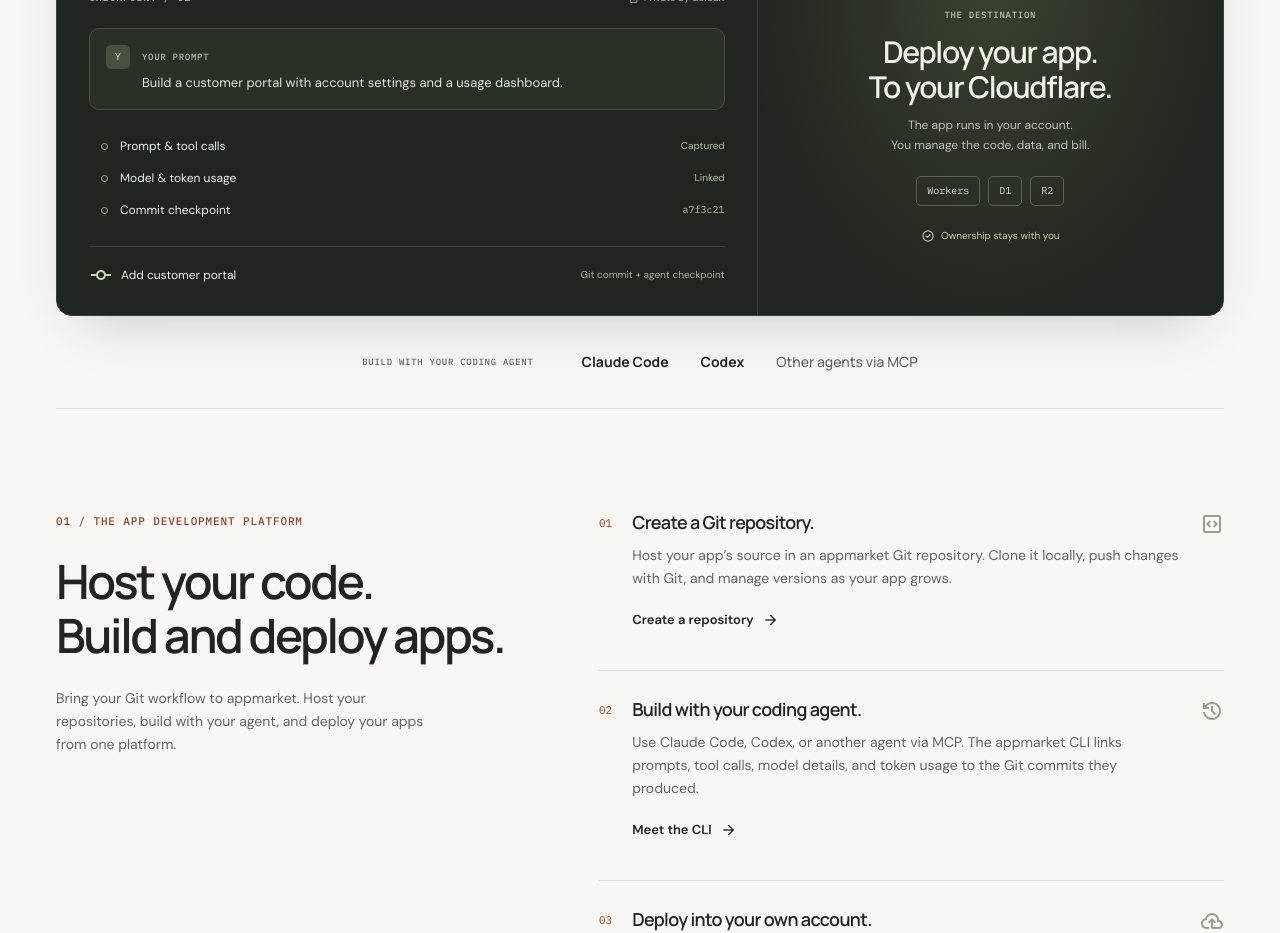
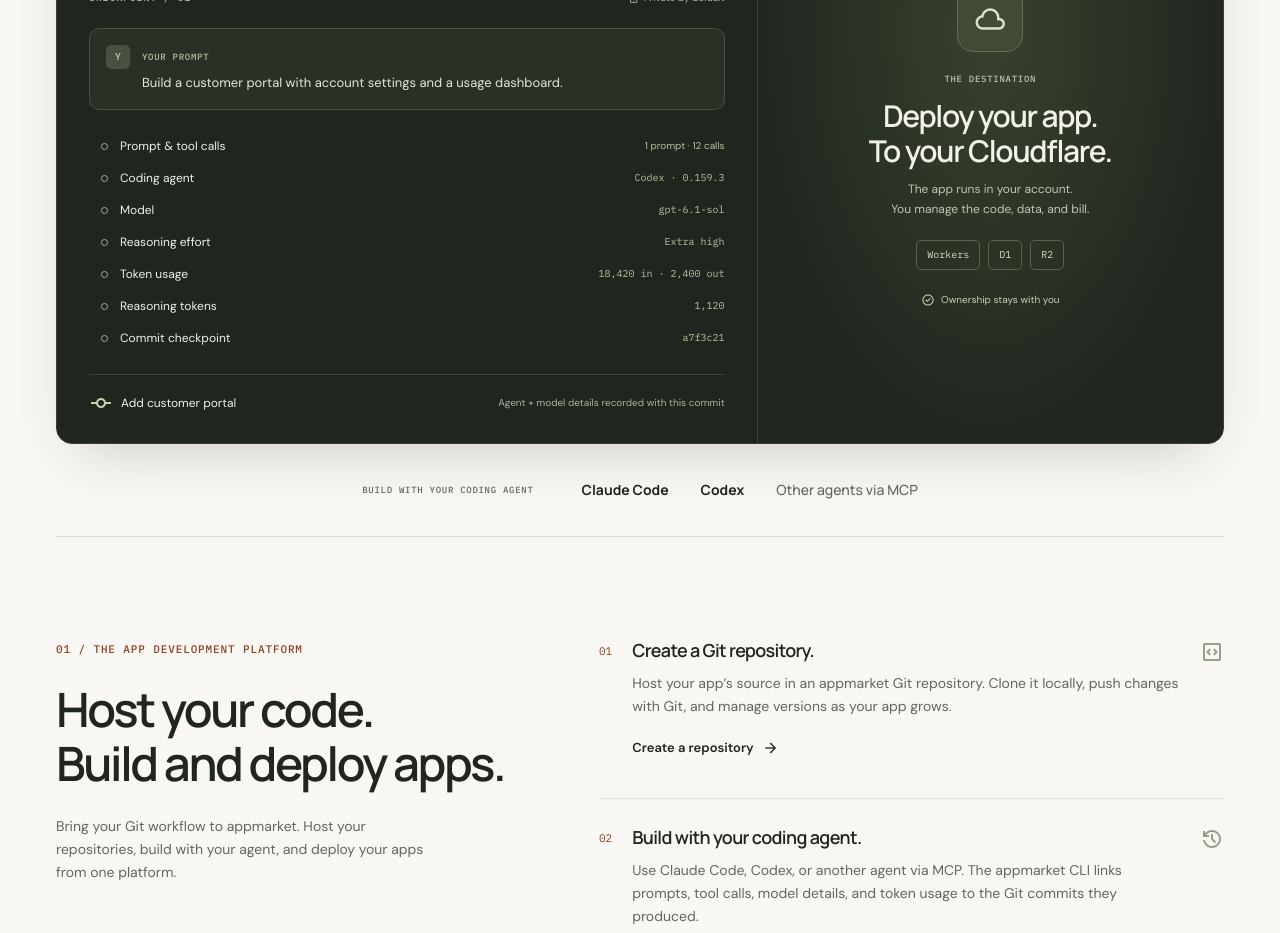
Before and after one commit to AppMarket-org/app, an Angular app in the folder apps/web/: page / in a window 1280 px wide. Shown: the part 880-1813 px from the top of the page. Built offline with nearby package versions, Linux system fonts and the light colour scheme; no server answers.

Commit message:
Show recorded model details in homepage commit example (#227)

```diff
--- a/apps/web/src/app/pages/home/workspace-preview/workspace-preview.html
+++ b/apps/web/src/app/pages/home/workspace-preview/workspace-preview.html
@@ -26,14 +26,30 @@
           <p>Build a customer portal with account settings and a usage dashboard.</p>
         </div>
       </div>
-      <div class="trace">
+      <div class="trace" aria-label="Recorded checkpoint details for commit a7f3c21">
         <div>
           <span class="trace-dot" aria-hidden="true"></span><span>Prompt &amp; tool calls</span
-          ><span class="trace-detail">Captured</span>
+          ><span class="trace-detail">1 prompt · 12 calls</span>
         </div>
         <div>
-          <span class="trace-dot" aria-hidden="true"></span><span>Model &amp; token usage</span
-          ><span class="trace-detail">Linked</span>
+          <span class="trace-dot" aria-hidden="true"></span><span>Coding agent</span
+          ><code>Codex · 0.159.3</code>
+        </div>
+        <div>
+          <span class="trace-dot" aria-hidden="true"></span><span>Model</span
+          ><code>gpt-6.1-sol</code>
+        </div>
+        <div>
+          <span class="trace-dot" aria-hidden="true"></span><span>Reasoning effort</span
+          ><code>Extra high</code>
+        </div>
+        <div>
+          <span class="trace-dot" aria-hidden="true"></span><span>Token usage</span
+          ><code>18,420 in · 2,400 out</code>
+        </div>
+        <div>
+          <span class="trace-dot" aria-hidden="true"></span><span>Reasoning tokens</span
+          ><code>1,120</code>
         </div>
         <div>
           <span class="trace-dot" aria-hidden="true"></span><span>Commit checkpoint</span
@@ -42,7 +58,7 @@
       </div>
       <div class="commit">
         <mat-icon aria-hidden="true">commit</mat-icon><span>Add customer portal</span
-        ><span class="commit-note">Git commit + agent checkpoint</span>
+        ><span class="commit-note">Agent + model details recorded with this commit</span>
       </div>
     </div>
     <div class="preview-cloud">
```
